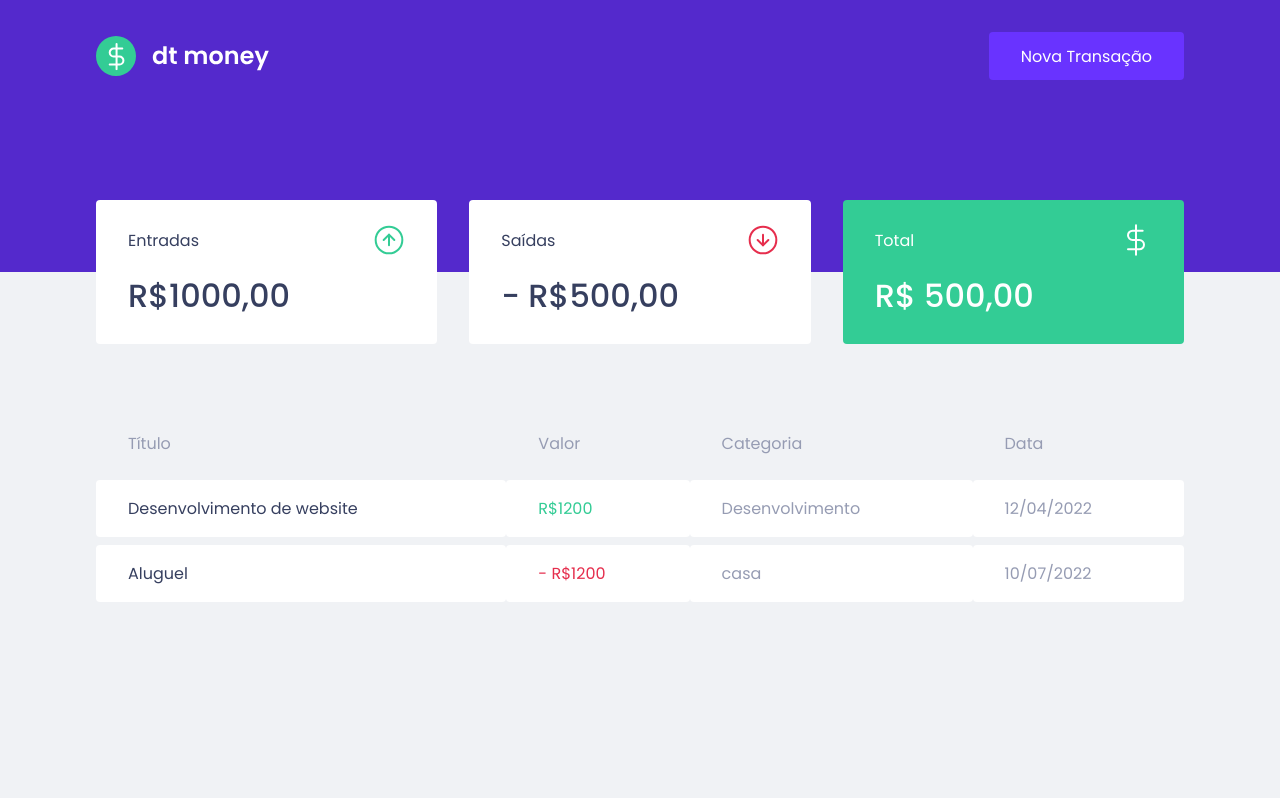
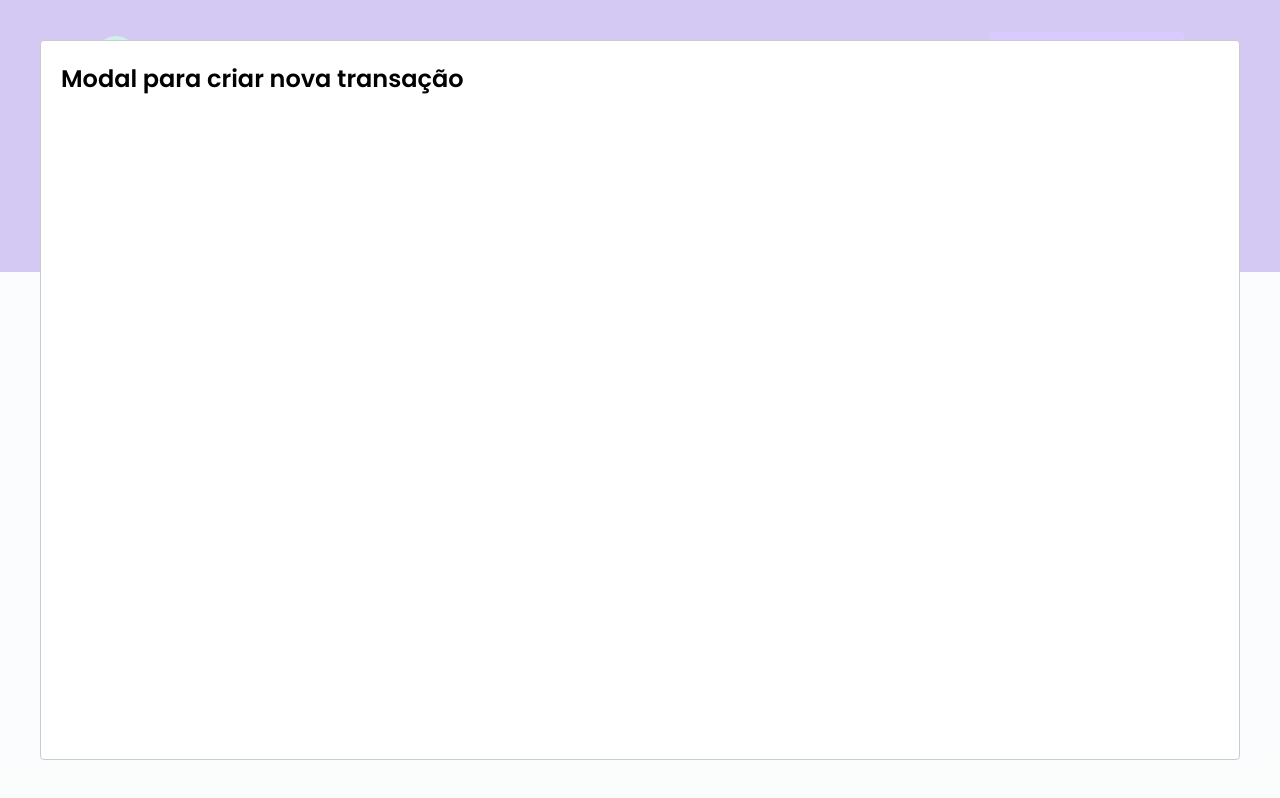
Before and after one commit to MacielDev/DB_money, a React (Create React App) app in the folder db_money/: page / in a window 1280 px wide. Both pictures are taken after a click on the button "Nova Transação". Built offline with nearby package versions, Linux system fonts and the light colour scheme; no server answers; what miragejs would draw is missing.

Commit message:
criando o modal com a biblioteca react-modal

```diff
--- a/db_money/package.json
+++ b/db_money/package.json
@@ -3,9 +3,11 @@
   "version": "0.1.0",
   "private": true,
   "dependencies": {
+    "@types/react-modal": "^3.13.1",
     "axios": "^0.27.2",
     "react": "^18.2.0",
     "react-dom": "^18.2.0",
+    "react-modal": "^3.15.1",
     "react-scripts": "5.0.1",
     "styled-components": "^5.3.5",
     "web-vitals": "^2.1.0"
--- a/db_money/src/App.tsx
+++ b/db_money/src/App.tsx
@@ -1,15 +1,34 @@
+import { useState } from "react";
 import { Dashboard } from "./components/Dashboard";
 import { Header } from "./components/Header";
+import Modal from 'react-modal';
 
 
 import { GlobalStyle } from "./styles/global";
 
+export function App() {
+  // CRIANDO NOSSO MODAL PARA CADASTRO DE NOVA TRANSAÇÃO
 
-export function App() {
+  // DRIANDO O ESTADO PARA CONTROLAR A ABERTURA/FECHAMENTO DO MODAL
+  const [isNewTransactionModalOpen , setIsNewTransactionModalOpen] = useState(false);
+
+  //FUNÇÃO QUE ABRE O MODAL
+  function handleOpenNewTransactionModal():void{
+    setIsNewTransactionModalOpen(true);
+  }
+
+  // FUNÇÃO QUE FECHA O MODAL
+  function handleCloseNewTransactionModal():void{
+    setIsNewTransactionModalOpen(false);
+  }
+
   return (
     <>
-      <Header />
+      <Header onOpenNewTransactionModal={handleOpenNewTransactionModal} />
       <Dashboard/>
+      <Modal isOpen={isNewTransactionModalOpen} onRequestClose={handleCloseNewTransactionModal}>
+        <h2>Modal para criar nova transação</h2>
+      </Modal>
       <GlobalStyle />
     </>
   );
--- a/db_money/src/components/Header/index.tsx
+++ b/db_money/src/components/Header/index.tsx
@@ -1,12 +1,15 @@
 import LogoImg   from "../../assets/logo.svg";
 import { Container, Content } from "./styles";
 
-export function Header(){
+interface HeaderProps {
+    onOpenNewTransactionModal :()=>void;
+}
+export function Header({ onOpenNewTransactionModal }:HeaderProps){
     return (
         <Container>
             <Content>
                 <img src={LogoImg} alt="db money" />
-                <button type="button">
+                <button type="button" onClick={onOpenNewTransactionModal}>
                     Nova Transação
                 </button>
             </Content>
```
Also changed, not shown: 1 other file (tests, documents, lock files or other folders).
